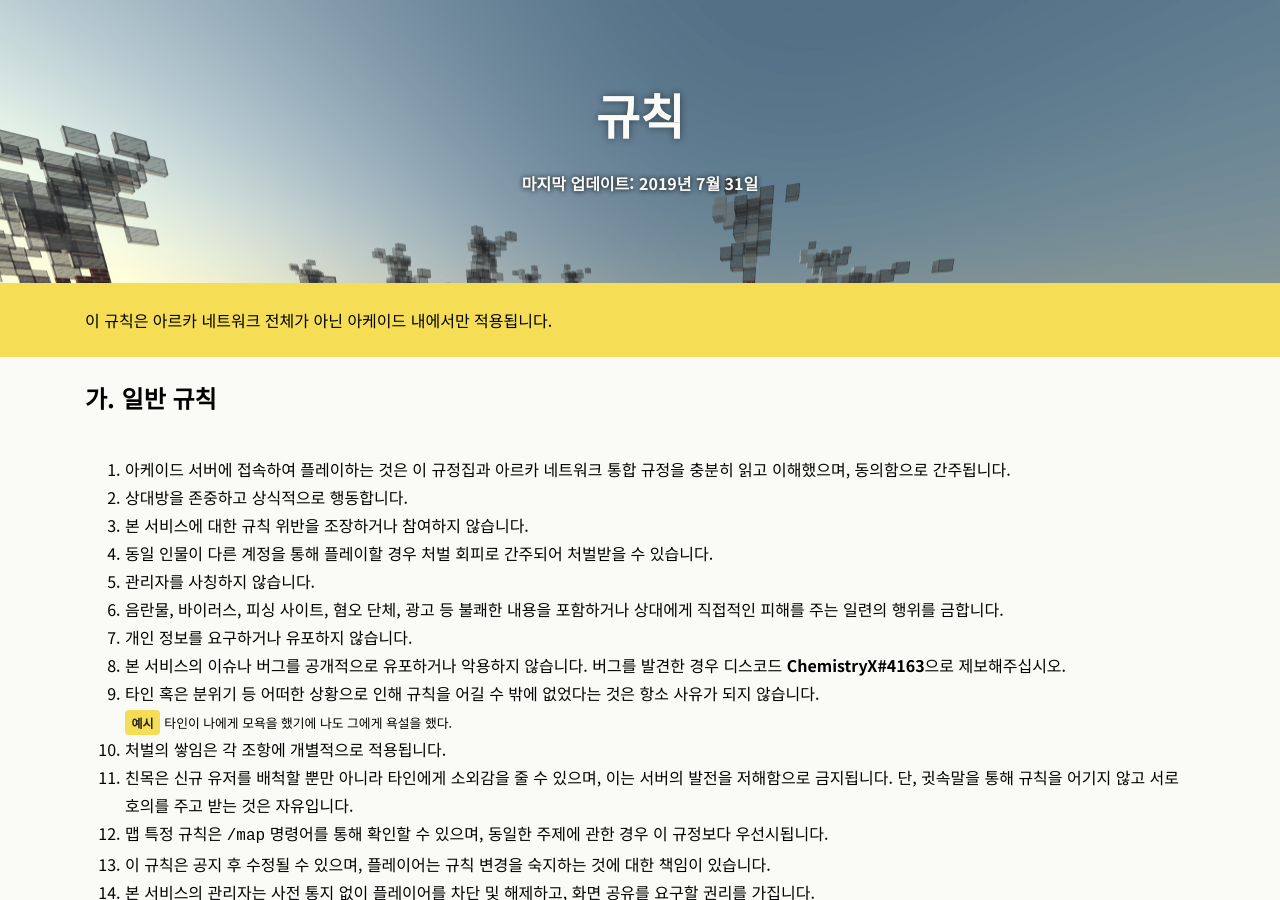
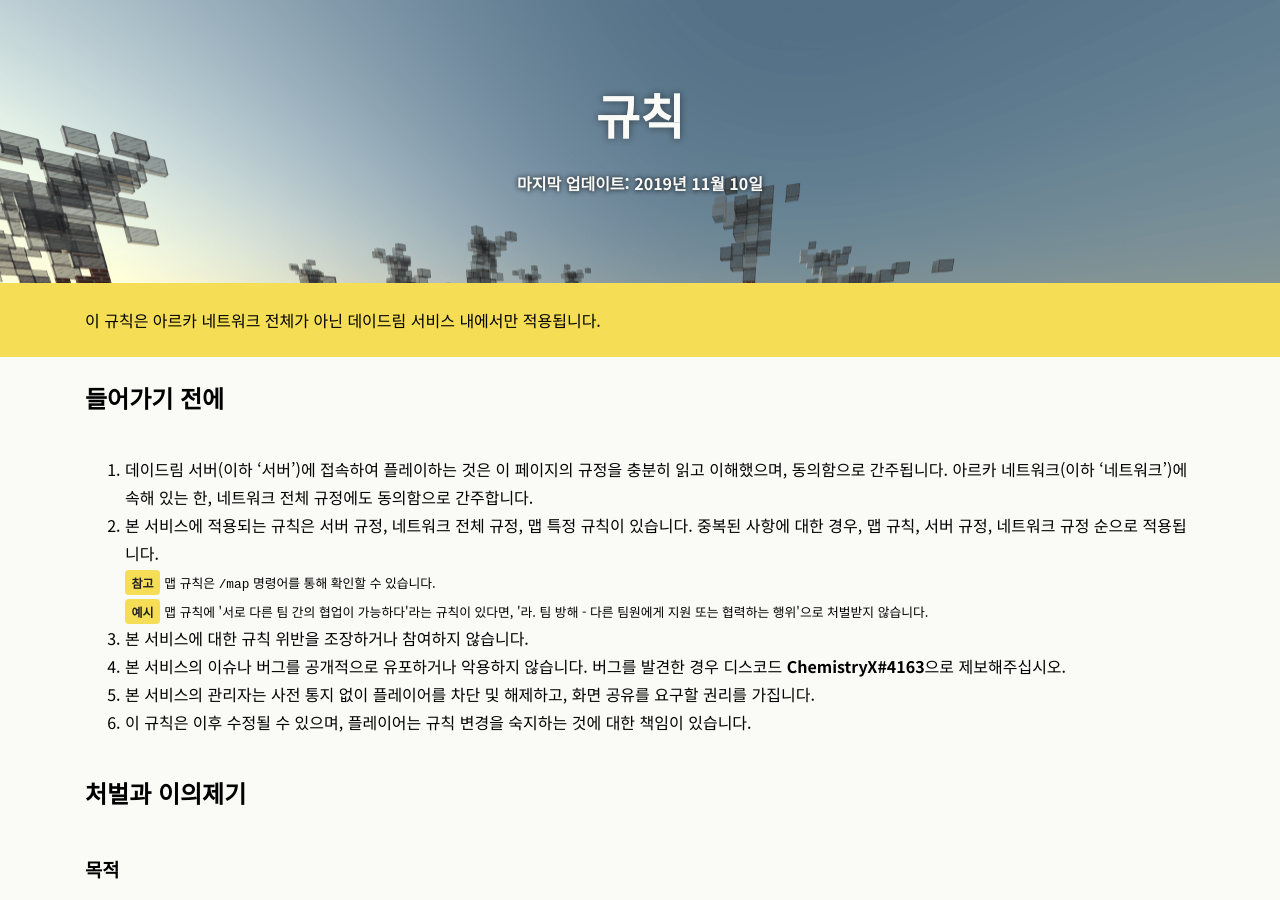
Before and after one commit to VitaminK1/arcade.chemistryx.me, a Jekyll site: the page built from rules.md, in a window 1280 px wide and 900 px high. Built offline with Jekyll 4.4.1, drawn with Linux system fonts in a browser that asks for light colours; some of the changed text lies outside the part shown.

Commit message:
Rule Updated
Rewrite rules for more detailed description and recategorize for better readability

```diff
--- a/rules.md
+++ b/rules.md
@@ -1,7 +1,7 @@
 ---
 layout: default
 title: "규칙"
-last_update: 2019년 7월 31일
+last_update: 2019년 11월 10일
 ---
 
 <section class="banner">
@@ -15,43 +15,112 @@
 <section class="info">
     <div class="alert alert-warning">
         <div class="container">
-            <p>이 규칙은 아르카 네트워크 전체가 아닌 아케이드 내에서만 적용됩니다.</p>
+            <p>이 규칙은 아르카 네트워크 전체가 아닌 데이드림 서비스 내에서만 적용됩니다.</p>
         </div>
     </div>
 </section>
 <section class="content">
     <div class="container">
+        <h2>들어가기 전에</h2>
+        <div class="row">
+            <div class="col-md-12">
+                <ol>
+                    <li>데이드림 서버(이하 ‘서버’)에 접속하여 플레이하는 것은 이 페이지의 규정을 충분히 읽고 이해했으며, 동의함으로 간주됩니다. 아르카 네트워크(이하 ‘네트워크’)에 속해 있는 한, 네트워크 전체 규정에도 동의함으로 간주합니다. </li>
+                    <li>본 서비스에 적용되는 규칙은 서버 규정, 네트워크 전체 규정, 맵 특정 규칙이 있습니다. 중복된 사항에 대한 경우, 맵 규칙, 서버 규정, 네트워크 규정 순으로 적용됩니다.</li>
+                    <span class="badge badge-warning">참고</span>
+                    <small> 맵 규칙은 <code>/map</code> 명령어를 통해 확인할 수 있습니다.</small>
+                    <br />
+                    <span class="badge badge-warning">예시</span>
+                    <small> 맵 규칙에 '서로 다른 팀 간의 협업이 가능하다'라는 규칙이 있다면, '라. 팀 방해 - 다른 팀원에게 지원 또는 협력하는 행위'으로 처벌받지 않습니다.</small>
+                    <br />
+                    <li>본 서비스에 대한 규칙 위반을 조장하거나 참여하지 않습니다.</li>
+                    <li>본 서비스의 이슈나 버그를 공개적으로 유포하거나 악용하지 않습니다. 버그를 발견한 경우 디스코드 <strong>{{ site.discord }}</strong>으로 제보해주십시오.</li>
+                    <li>본 서비스의 관리자는 사전 통지 없이 플레이어를 차단 및 해제하고, 화면 공유를 요구할 권리를 가집니다.</li>
+                    <li>이 규칙은 이후 수정될 수 있으며, 플레이어는 규칙 변경을 숙지하는 것에 대한 책임이 있습니다.</li>
+                </ol>
+            </div>
+        </div>
+        <h2>처벌과 이의제기</h2>
+        <div class="row">
+            <div class="col-md-12">
+                <h3>목적</h3>
+                <p>서버의 모든 이용자는 서로에게 피해를 받지 않을 권리와 피해를 주지 않을 의무를 가집니다. 이는 멀티플레이를 위해 지켜야 하는 원칙으로 어겼을 경우 더 이상의 피해를 막기 위해 접속을 제한합니다.</p>
+                <h3>처벌</h3>
+                <p>서버 규정에 적힌 약속의 항목 혹은 목적을 어느 하나라도 어겼을 경우 처벌 대상이 됩니다. 처벌의 쌓임은 처벌의 유형(채팅 금지 및 접속 차단)에 따라 적용되며, 동일한 유형의 처벌을 3번 받을 경우 '영구 접속 차단' 상태가 되고, 4번 이상 받을 경우 '영구 접속 차단 및 이의제기 불가' 상태가 됩니다.</p>
+                <span class="badge badge-warning">예시</span>
+                <small> 어떠한 항목으로 어겼든 과거에 2번의 채팅 금지 및 1번의 접속 차단을 당한 적이 있는 사람이 채팅 금지 수준의 위반을 했다면, 세 번째 위반이 되어 영구 차단됩니다.</small>
+                <br />
+                <h3>이의제기</h3>
+                <p>이의제기란 <strong>'자신이 규정을 어기지 않았음'을 객관적인 자료를 통해 증명</strong>하는 것입니다. 처벌을 받은 후 일주일 동안, 다른 위반사항이 없을 경우 해당 처벌에 대한 이의제기를 할 수 있습니다. 이의제기는 각 처벌에 한번만 가능합니다. 객관적인 자료에는 플레이 영상, 스크린샷, 마인크래프트 내부 기록, 서버 기록 등이 있습니다.</p>
+                <span class="badge badge-warning">참고</span>
+                <small> 타인의 진술의 경우 인간관계에 따라 거짓 진술이 가능하므로 객관적인 자료에 해당되지 않습니다.</small>
+                <br />
+                <h3>기각되는 이의제기의 예시</h3>
+                <ol>
+                    <li>타인이 규칙을 어겨 우발적으로 한 보복성 위반이었다.</li>
+                    <span class="badge badge-warning">예시</span>
+                    <small> 타인이 나에게 모욕을 했기에 나도 그에게 욕설을 했다는 이의는 기각됩니다.</small>
+                    <br />
+                    <li>타인 혹은 분위기 등 특정 상황에 의해 규칙을 어길 수밖에 없었다.</li>
+                    <span class="badge badge-warning">예시</span>
+                    <small> 한 사람이 주도해서 나는 단지 따라 참여한 것이라는 이의는 기각됩니다.</small>
+                    <br />
+                    <li>자신이 의도적으로 위반한 것이 아니다.</li>
+                    <span class="badge badge-warning">예시</span>
+                    <small> 우연히 클릭을 잘못하여 어겼다는 이의는 기각됩니다.</small>
+                    <br />
+                    <li>타인이 자신의 계정을 사용하여 위반했다.</li>
+                    <span class="badge badge-warning">예시</span>
+                    <small> 내 계정을 친구 혹은 동생이 빌려써 위반했다는 이의는 기각됩니다.</small>
+                    <br />
+                    <li>해당 자료는 믿을 수 없다.</li>
+                    <span class="badge badge-warning">예시</span>
+                    <small> 유효한 객관적인 자료로 인정된 것을 자신이 믿지 못한다는 이의는 기각됩니다.</small>
+                    <br />
+                    <li>자신이 위반할 근거 혹은 정황이 설명되지 않는다.</li>
+                    <span class="badge badge-warning">예시</span>
+                    <small> 확실한 결과가 있다면, 자신이 얻는 이득이 없는데 이것을 왜 하겠냐는 이의는 기각됩니다.</small>
+                    <br />
+                    <li>자신은 진심으로 반성했으며 앞으로 이런 일은 없을 것이다.</li>
+                    <span class="badge badge-warning">예시</span>
+                    <small> ‘자신이 규정을 어기지 않았음’을 증명하지 못하는 이의는 기각됩니다.</small>
+                    <br />
+                     <li>데이드림 규정을 받아들일 수 없다.</li>
+                    <span class="badge badge-warning">예시</span>
+                    <small> 규정은 접속한 직후 동의한 약속이므로, 이의제기 동안에는 어긴 규정에 대해 부당함을 호소하는 이의는 기각됩니다.</small>
+                </ol>
+            </div>
+        </div>
         <h2>가. 일반 규칙</h2>
         <div class="row">
             <div class="col-md-12">
+                <h3>목적</h3>
+                <p>일반 규칙은 온/오프라인 상에서 일반적으로 통용되는 예절 상에 놓인 기본적인 규칙 혹은 명확하지 않은 규칙의 집합입니다.</p>
+                <h3>항목</h3>
                 <ol>
-                    <li>아케이드 서버에 접속하여 플레이하는 것은 이 규정집과 아르카 네트워크 통합 규정을 충분히 읽고 이해했으며, 동의함으로 간주됩니다.</li>
-                    <li>상대방을 존중하고 상식적으로 행동합니다.</li>
-                    <li>본 서비스에 대한 규칙 위반을 조장하거나 참여하지 않습니다.</li>
-                    <li>동일 인물이 다른 계정을 통해 플레이할 경우 처벌 회피로 간주되어 처벌받을 수 있습니다.</li>
-                    <li>관리자를 사칭하지 않습니다.</li>
-                    <li>음란물, 바이러스, 피싱 사이트, 혐오 단체, 광고 등 불쾌한 내용을 포함하거나 상대에게 직접적인 피해를 주는 일련의 행위를 금합니다.</li>
-                    <li>개인 정보를 요구하거나 유포하지 않습니다.</li>
-                    <li>본 서비스의 이슈나 버그를 공개적으로 유포하거나 악용하지 않습니다. 버그를 발견한 경우 디스코드 <strong>{{ site.discord }}</strong>으로 제보해주십시오.</li>
-                    <li>타인 혹은 분위기 등 어떠한 상황으로 인해 규칙을 어길 수 밖에 없었다는 것은 항소 사유가 되지 않습니다.</li>
-                    <span class="badge badge-warning">예시</span>
-                    <small>타인이 나에게 모욕을 했기에 나도 그에게 욕설을 했다.</small>
-                    <li>처벌의 쌓임은 각 조항에 개별적으로 적용됩니다.</li>
-                    <li>친목은 신규 유저를 배척할 뿐만 아니라 타인에게 소외감을 줄 수 있으며, 이는 서버의 발전을 저해함으로 금지됩니다. 단, 귓속말을 통해 규칙을 어기지 않고 서로 호의를 주고 받는 것은 자유입니다.</li>
-                    <li>맵 특정 규칙은 <code>/map</code> 명령어를 통해 확인할 수 있으며, 동일한 주제에 관한 경우 이 규정보다 우선시됩니다.</li>
-                    <li>이 규칙은 공지 후 수정될 수 있으며, 플레이어는 규칙 변경을 숙지하는 것에 대한 책임이 있습니다.</li>
-                    <li>본 서비스의 관리자는 사전 통지 없이 플레이어를 차단 및 해제하고, 화면 공유를 요구할 권리를 가집니다.</li>
+                    <li>상호존중 - 상대방을 존중하고 상식적으로 행동합니다.</li>
+                    <li>상호배려 - 음란물, 바이러스, 피싱 사이트, 혐오 단체, 광고 등 불쾌한 내용을 포함하거나 상대에게 직접적, 간접적 피해를 주는 일련의 행위를 금합니다.</li>
+                    <li>개인정보 보호 - 개인 정보를 요구하거나 유포하지 않습니다.</li>
+                    <span class="badge badge-warning">참고</span>
+                    <small> 화면 공유의 경우는 사용자 보호의 목적이므로 이 조항을 근거로 이의를 제기할 수 없습니다.</small>
+                    <br />
+                    <li>다중 계정 및 처벌 회피 - 동일 인물이 다중 계정을 통해 플레이할 경우 처벌 회피로 간주되어 영구 차단됩니다.</li>
+                    <li>사칭 - 거짓으로 서버의 관리자 혹은 개발자 행세를 하여 혼란을 야기하거나 이득을 챙겼을 경우, 처벌 받을 수 있습니다.</li>
+                    <li>과도한 친목 - 공개적으로 한 집단의 친밀성을 과시하거나, 특정 유저를 배척하거나, 다른 유저에게 소외감을 주는 행위를 하지 않습니다. 단, 귓속말을 통해 규칙을 어기지 않고 서로 호의를 주고받는 것은 자유입니다.</li>
+                    <li>스폰 킬 - 적 유저가 리스폰 직후 준비할 시간을 주지 않고 공격하여 적 스폰 지점에서 피해를 입히거나 죽일 경우, 처벌 될 수 있습니다.</li>
+                    <li>비매너 플레이 - 목표를 이미 달성할 수 있음에도 불구하고 킬 파밍, 상대 팀 조롱 등 의도적인 이유로 게임을 오래 연장시킬 경우 처벌 될 수 있습니다.</li>
                 </ol>
+                <h3>처벌</h3>
+                <li>피해의 정도와 상황을 보고 처벌자의 판단에 따라 재량 처벌</li>
             </div>
         </div>
         <h2>나. 채팅</h2>
         <div class="row">
             <div class="col-md-12">
                 <h3>목적</h3>
-                <p>데이드림 아케이드 서버(이하 ‘아케이드 서버’)는 여럿이서 사용하는 공공의 공간입니다. 따라서, 아케이드 서버의 목적인 즐거움 및 화목한 분위기를 모두 누릴 수 있도록, 서로에게 존중과 배려를 다하여 소통할 의무가 있습니다.</p>
+                <p>데이드림 서버는 여럿이서 사용하는 공공의 공간입니다. 따라서, 서버의 목적인 즐거움 및 화목한 분위기를 모두 누릴 수 있도록, 서로에게 존중과 배려를 다하여 소통할 의무가 있습니다.</p>
                 <h3>대상</h3>
-                <p>여기서 채팅이라 함은 아케이드 서버 내 모든 직접적인 의사소통(대화창에서의 글로벌 채팅, 팀 채팅, 귓속말, 표지판, 건축물 등) 및 간접적인 의사소통(아이템 이름, 유저네임, 스킨, 망토 등)을 포함합니다.
-                    아르카 네트워크 (이하 ‘네트워크’)가 제공하는 서비스(디스코드, 카페, 서버 등) 내외로 대상 행위 혹은 준하는 성격을 띈 행위가 이루어진 흔적이 발견 될 경우 처벌 대상이 됩니다.
+                <p>여기서 채팅은 모든 직접적인 의사소통(대화창에서의 글로벌 채팅, 팀 채팅, 귓속말, 표지판, 건축물 등) 및 간접적인 의사소통(아이템 이름, 유저네임, 스킨, 망토 등)을 포함합니다. 서버 혹은 네트워크가 제공하는 서비스(디스코드, 카페, 서버 등) 내외로 대상 행위 혹은 준하는 성격을 띈 행위가 이루어진 흔적이 발견될 경우 처벌 대상이 됩니다.
                 </p>
                 <h3>항목</h3>
                 <ol>
@@ -63,7 +132,7 @@
                     <li>언쟁 – 다른 플레이어의 정상적인 플레이를 방해할 정도의 말싸움에 참여하는 행위</li>
                     <li>조장 – 특정 혹은 불특정 대상의 동의 없이 해당 플레이어에 대한 신고를 유도하거나, 비언어적 또는 반언어적이거나 언어적인 폭력 등을 정당화하거나 부추기는 행위</li>
                     <li>사기 – 선동, 사칭, 과장, 거짓 정보 등 특정 혹은 불특정 대상에 대한 정보를 왜곡하여 플레이어에게 혼란을 야기하거나 대상에 대해 물리적, 정신적 피해를 입히는 행위</li>
-                    <li>유포 – 아케이드 서버가 제공하지 않는 서비스의 링크 혹은 프로그램을 제공하는 행위</li>
+                    <li>유포 – 서버가 제공하지 않는 서비스의 링크 혹은 프로그램을 제공하는 행위</li>
                     <span class="badge badge-warning">참고</span>
                     <small>모든 채팅 메시지는 기록됩니다.</small>
                     <br />
@@ -74,10 +143,7 @@
                     <small>위 조항을 위반하지 않는 이상 본 서비스에 관련된 생방송이나 영상을 링크할 수 있습니다.</small>
                 </ol>
                 <h3>처벌</h3>
-                <li>처벌자의 판단에 따라 최소 30분 – 최대 1일 차단(서버 접속 불가)</li>
-                <li>세 번째 위반 시 영구 차단</li>
-                <li>세 번째 위반의 경우 그 위반 사례에 대해 관리자에게 항소 이후 승인될 경우 해제</li>
-                <li>네 번째 위반 시 항소가 불가한 영구 차단</li>
+                <li>처벌자의 판단에 따라 최소 1시간 – 최대 3일 채팅 금지</li>
             </div>
         </div>
         <h2>다. 불공정한 플레이</h2>
@@ -90,7 +156,7 @@
                 </p>
                 <h3>대상</h3>
                 <p>
-                    여기서 불공정한 플레이를 했다고 함은 아케이드 서버 내에서 플레이 도중 바닐라 Minecraft 사용자가 이용할 수 없거나
+                    여기서 불공정한 플레이를 했다고 함은 서버 내에서 플레이 도중 바닐라 Minecraft 사용자가 이용할 수 없거나
                     아래 항목에서 금하는 행위를 하거나 그러한 행위를 부추기는 행위를 실행한 정황이 관리자에게 직접 목격되거나 증거가 포착될 경우를 말합니다.
                     서비스의 허점이나 버그를 관리자에게 알리지 않고 유리한 플레이를 하기 위해 이용하는 경우 혹은 공개적으로 퍼뜨리는 경우도 이에 해당됩니다.
                 </p>
@@ -129,7 +195,7 @@
                     <small>리스트에 없는 다른 모드에 대해서는 사용하기 전에 확인을 위해 디스코드 <strong>{{ site.discord }}</strong>에 메시지를 보내주십시오.</small>
                 </ol>
                 <h3>처벌</h3>
-                <li>첫 번째 위반 시 항소가 불가한 영구 차단</li>
+                <li>영구 접속 차단</li>
             </div>
         </div>
         <h2>라. 팀 방해</h2>
@@ -163,10 +229,7 @@
                 <span class="badge badge-warning">참고</span>
                 <small>플레이어가 팀을 방해하는 행위는 <strong>절대로</strong> 허용되지 않습니다. 이는 다른 방해자에게 복수하는 행위도 포함됩니다.</small>
                 <h3>처벌</h3>
-                <li>처벌자의 판단에 따라 최소 30분 – 최대 1일 차단(서버 접속 불가)</li>
-                <li>세 번째 위반 시 영구 차단</li>
-                <li>세 번째 위반의 경우 그 위반 사례에 대해 관리자에게 항소 이후 승인될 경우 해제</li>
-                <li>네 번째 위반 시 항소가 불가한 영구 차단</li>
+                <li>처벌자의 판단에 따라 최소 1시간 – 최대 7일 접속 차단
             </div>
         </div>
         <h2>마. 화면 공유</h2>
@@ -182,7 +245,7 @@
                 <h3>대상</h3>
                 <p>
                     관리자가 의심되는 플레이어에게 자신의 닉네임을 보여준 상태로
-                    <code>당신은 부정 프로그램 사용이 의심되므로, 화면 공유를 진행합니다. 지시를 따르지 않을 경우 영구 차단됩니다.</code>와 같은 의미를 가진 문장을 언급한 순간 화면 공유 조항이 적용됩니다.
+                    <strong>당신은 부정 프로그램 사용이 의심되므로, 화면 공유를 진행합니다. 지시를 따르지 않을 경우 영구 차단됩니다.</strong>와 유사한 의미를 가진 문장을 언급한 순간 화면 공유 조항이 적용됩니다.
                 </p>
                 <h3>항목</h3>
                 <ol>
@@ -194,7 +257,7 @@
                     <li>화면 공유 거부: 화면 공유를 어떠한 이유로 거부할 경우 상기 조항 위반으로 처벌이 이행됩니다.</li>
                 </ol>
                 <h3>처벌</h3>
-                <li>첫 번째 위반 시 항소가 불가한 영구 차단</li>
+                <li>영구 접속 차단</li>
             </div>
         </div>
     </div>
```
